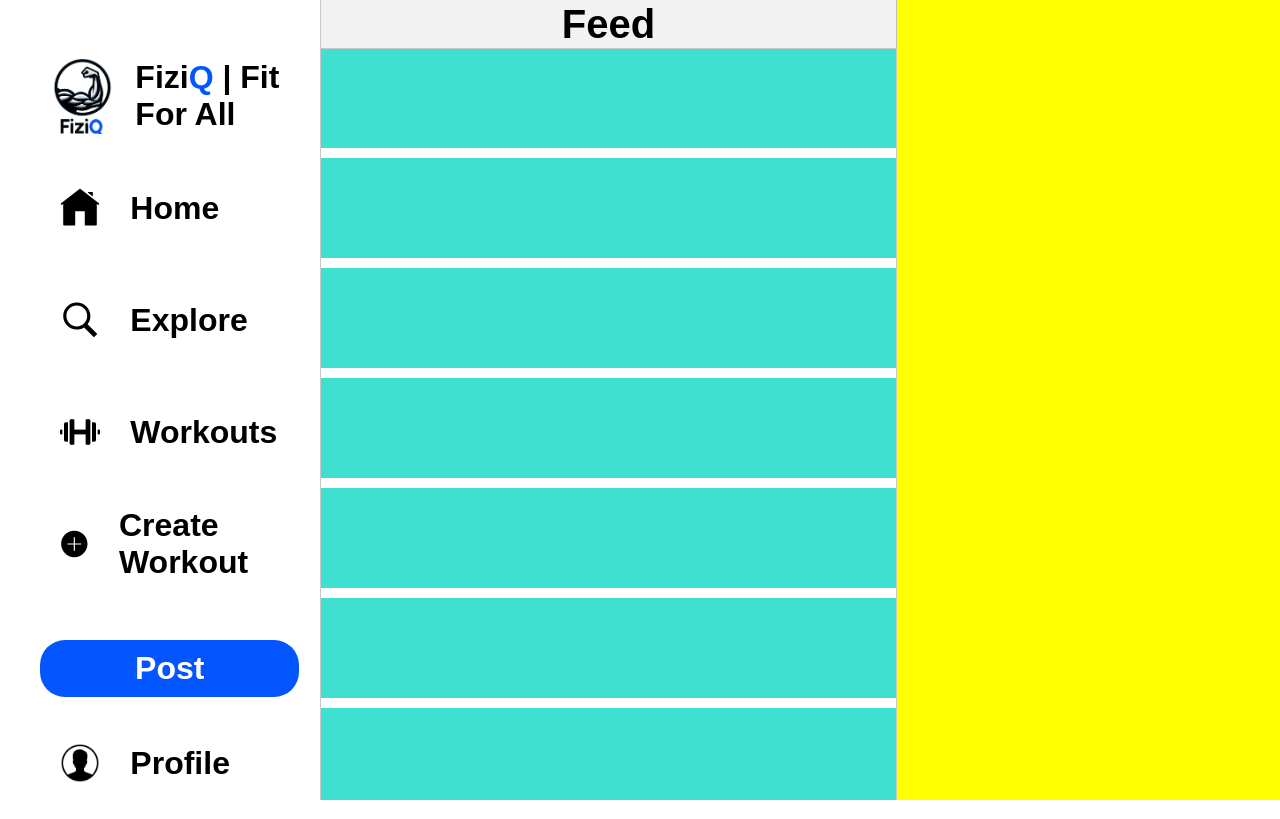
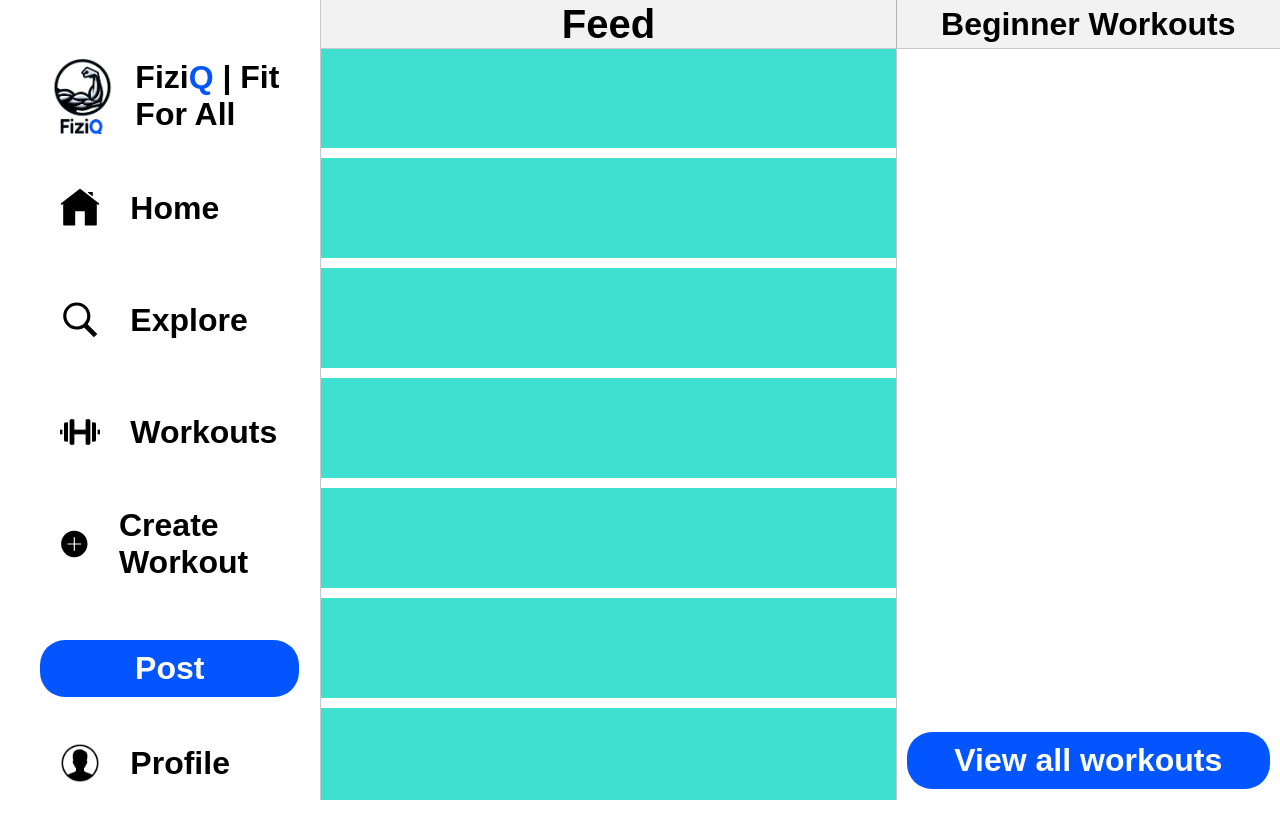
Before and after one commit to abhigyas/HackRU2024-FiziQ, a React (Vite) app: page /home in a window 1280 px wide. Built offline with nearby package versions, Linux system fonts and the light colour scheme.

Commit message:
finished home page

```diff
--- a/src/css/homePage.css
+++ b/src/css/homePage.css
@@ -75,9 +75,52 @@ body{
 
 
 .workouts-preview{
-    background-color: yellow;
+    background-color: white;
     height: 100vh;
     width: 30vw;
+    display: flex;
+    justify-content: center;
+}
+.beginner-workouts-header{
+    width: 30%;
+    height: 3rem;
+    padding: 0;
+    margin: 0;
+    display: flex;
+    justify-content: center;
+    align-items: center;
+    position: fixed;
+    z-index: 999;
+    background-color: rgba(0,0,0,0.05);
+    border-color: rgb(201, 201, 201);
+    border-style: solid;
+    border-top: 0;
+    border-left: 0;
+    border-right: 0;
+    border-width: 1px;
+}
+.view-all-workouts{
+    width: 100%;
+    height: 10vh;
+    padding-top:90vh;
+    display: flex;
+    align-items: center;
+    justify-content: center;
+}
+.view-all-workouts-button{
+    background-color: var(--accent-color);
+    color: white;
+    border: none;
+    padding: 10px;
+    margin: 10px;
+    border-radius: 25px;
+    cursor: pointer;
+    text-decoration: none;
+    font-family: sans-serif;
+    font-weight: 550;
+    font-size: 2em;
+    width: 100%;
+    border-radius: 25px;
 }
 .homepage-logo{
     width: 75px;
--- a/src/pages/HomePage.jsx
+++ b/src/pages/HomePage.jsx
@@ -89,7 +89,12 @@ function Home() {
           </div>
         </div>
         <div className="workouts-preview">
-
+            <div className="beginner-workouts-header">
+                <h1>Beginner Workouts</h1>
+            </div>
+            <a  className="view-all-workouts">
+                <button className="view-all-workouts-button">View all workouts</button>
+            </a>
         </div>
       </div>
     </>
```
